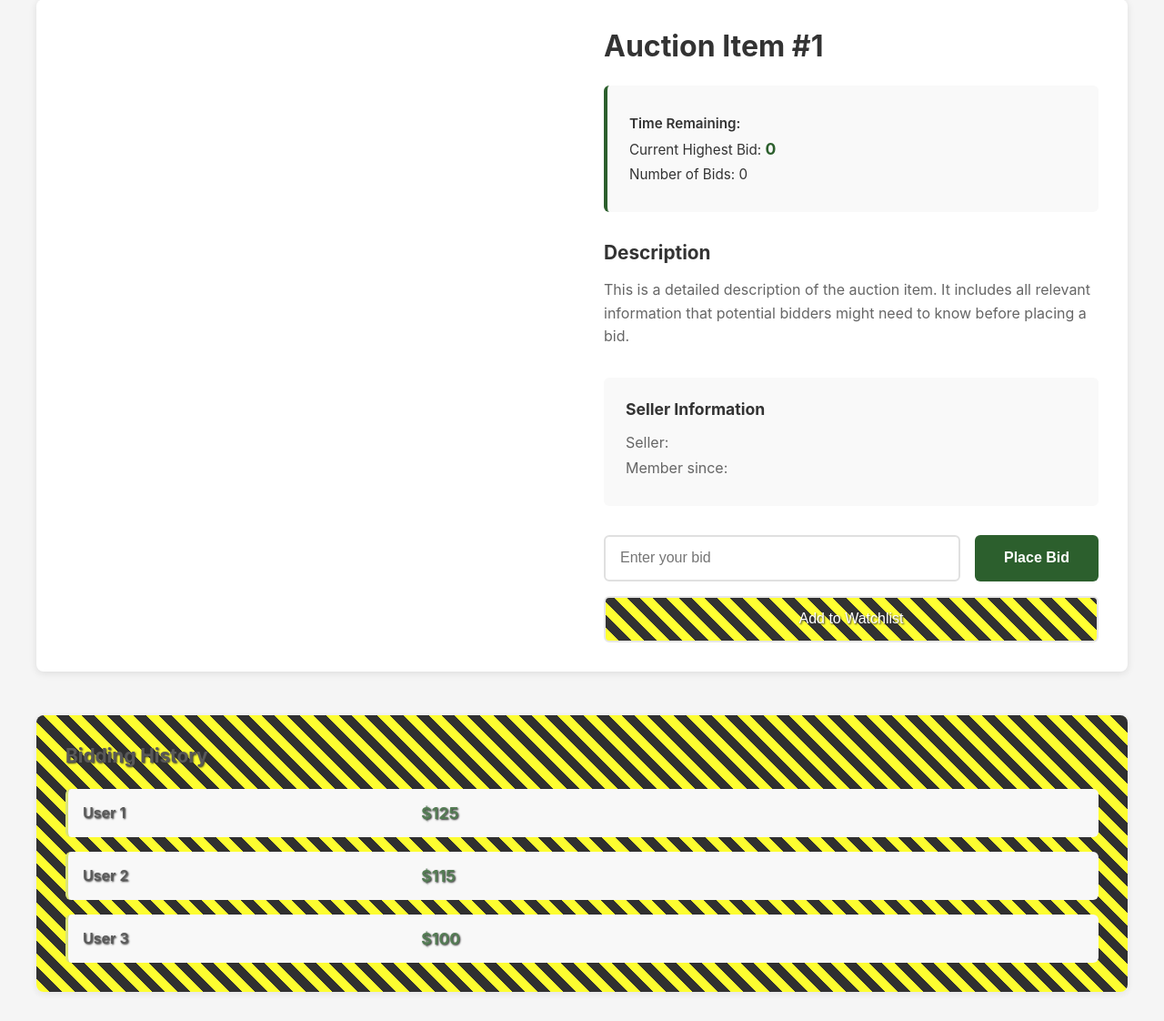
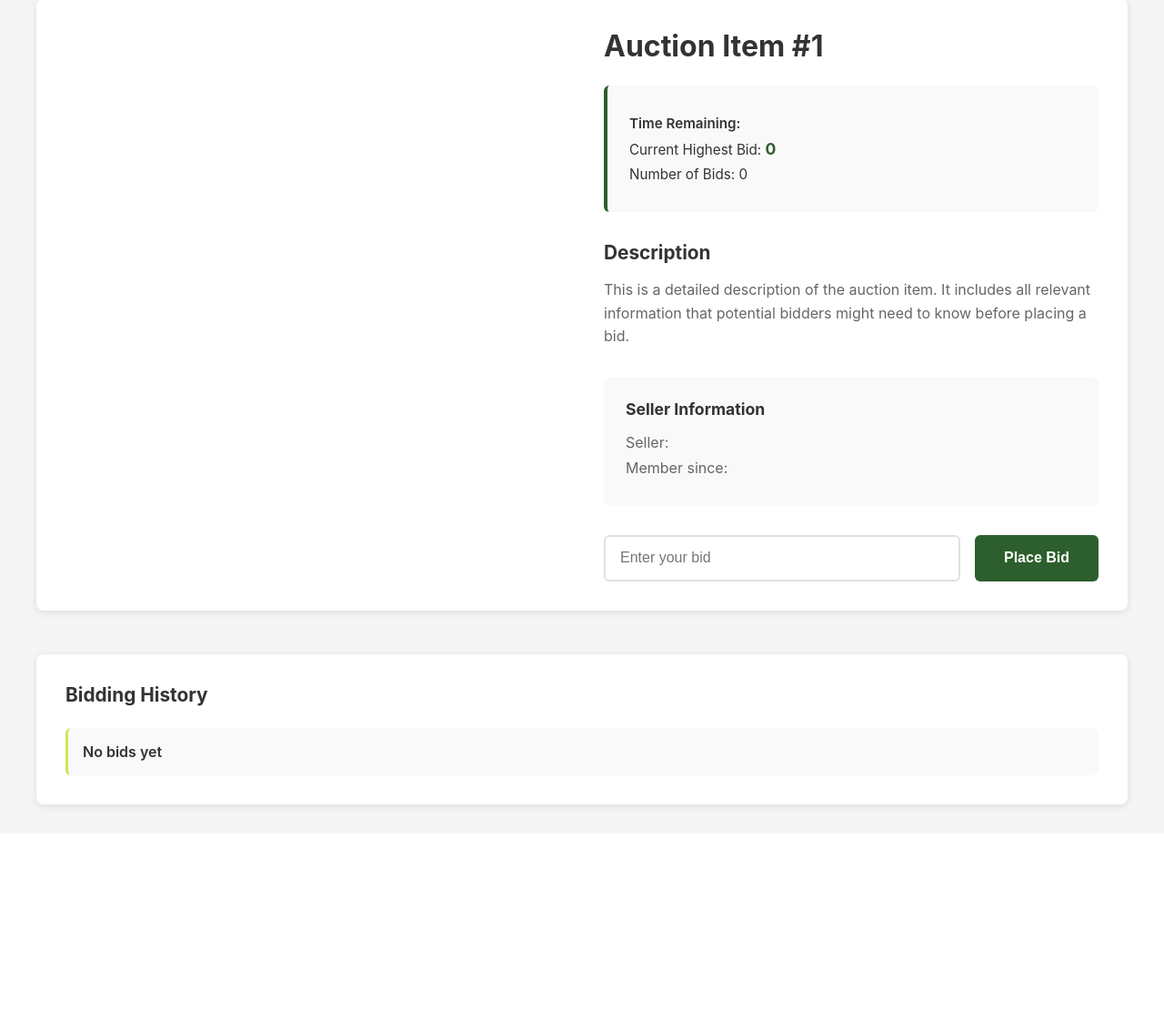
Before and after one commit to aber007/Webserver-project, a Flask app: template templates/auction_detail.html in a window 1280 px wide. Shown: the part 155-1277 px from the top of the page at 91% size. After the commit the page ends 1046 px from the top, so only its background shows below. Run offline with Flask 3, Linux system fonts and the light colour scheme; the template is opened without the code that fills it: most values are stand-ins (such as "Sample title", 1, 10 or a date in 2020).

Commit message:
added bidding history

```diff
--- a/api_routes.py
+++ b/api_routes.py
@@ -130,6 +130,13 @@ def api_auction_detail(auction_id):
     if not auction:
         return jsonify({"error": "Auction not found"}), 404
     return jsonify(auction)
+
+@api_bp.route('/auctions/<int:auction_id>/bids', methods=['GET'])
+def api_auction_bids(auction_id):
+    bids = auctions.get_bids_by_auction_id(auction_id)
+    if not bids:
+        return jsonify({"error": "No bids found for this auction"}), 404
+    return jsonify(bids)
 
 @api_bp.route('/auctions/<int:auction_id>/bid', methods=['POST'])
 @token_required
@@ -834,6 +841,8 @@ def api_get_user(user_id):
         return (jsonify(resp), 200)
     return ("", 404)
 
+
+
 @api_bp.route('/login', methods=['POST'])
 def api_login():
     from flask import current_app
--- a/templates/auction_detail.html
+++ b/templates/auction_detail.html
@@ -49,26 +49,16 @@
             />
             <button class="btn-bid">Place Bid</button>
           </div>
-          <button class="btn-watchlist unfinished">Add to Watchlist</button>
         </div>
       </div>
     </div>
 
-    <div class="auction-bidding-history unfinished">
+    <div class="auction-bidding-history">
       <h2>Bidding History</h2>
       <!-- TODO -->
       <div class="bids-list">
         <div class="bid-item">
-          <span class="bid-user">User 1</span>
-          <span class="bid-amount">$125</span>
-        </div>
-        <div class="bid-item">
-          <span class="bid-user">User 2</span>
-          <span class="bid-amount">$115</span>
-        </div>
-        <div class="bid-item">
-          <span class="bid-user">User 3</span>
-          <span class="bid-amount">$100</span>
+          <span class="bid-user">No bids yet</span>
         </div>
       </div>
     </div>
@@ -193,6 +183,33 @@
       } catch (error) {
         console.error("Error fetching auction details:");
       }
+      try {
+        const bidsResponse = await fetch(
+          `${window.location.origin}/api/auctions/${auctionId}/bids`,
+        );
+        if (!bidsResponse.ok) {
+          throw new Error("Response not ok: " + bidsResponse.status);
+        }
+        const bids = await bidsResponse.json();
+        const bidsListElem = document.querySelector(".bids-list");
+        bidsListElem.innerHTML = "";
+        console.log(bids);
+        bids.forEach((bid) => {
+          const bidItem = document.createElement("div");
+          bidItem.classList.add("bid-item");
+          const bidUser = document.createElement("span");
+          bidUser.classList.add("bid-user");
+          bidUser.textContent = `${bid.first_name} ${bid.last_name}`;
+          const bidAmount = document.createElement("span");
+          bidAmount.classList.add("bid-amount");
+          bidAmount.textContent = `$${bid.price}`;
+          bidItem.appendChild(bidUser);
+          bidItem.appendChild(bidAmount);
+          bidsListElem.appendChild(bidItem);
+        });
+      } catch (error) {
+        console.error("Error fetching bids:", error);
+      }
     });
   </script>
 </section>
```
Also changed, not shown: db.py (+11 -0 lines), templates/edit_auction.html (+8 -8 lines).
